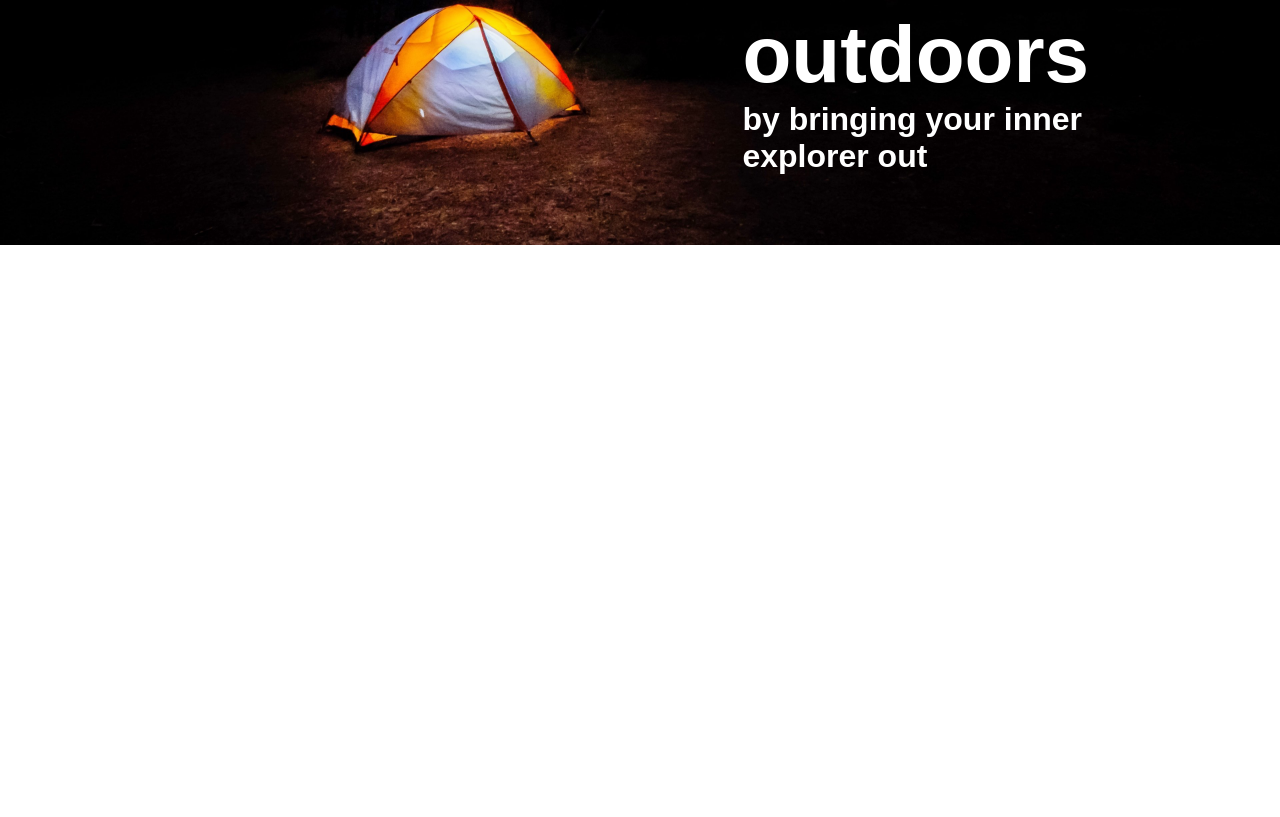
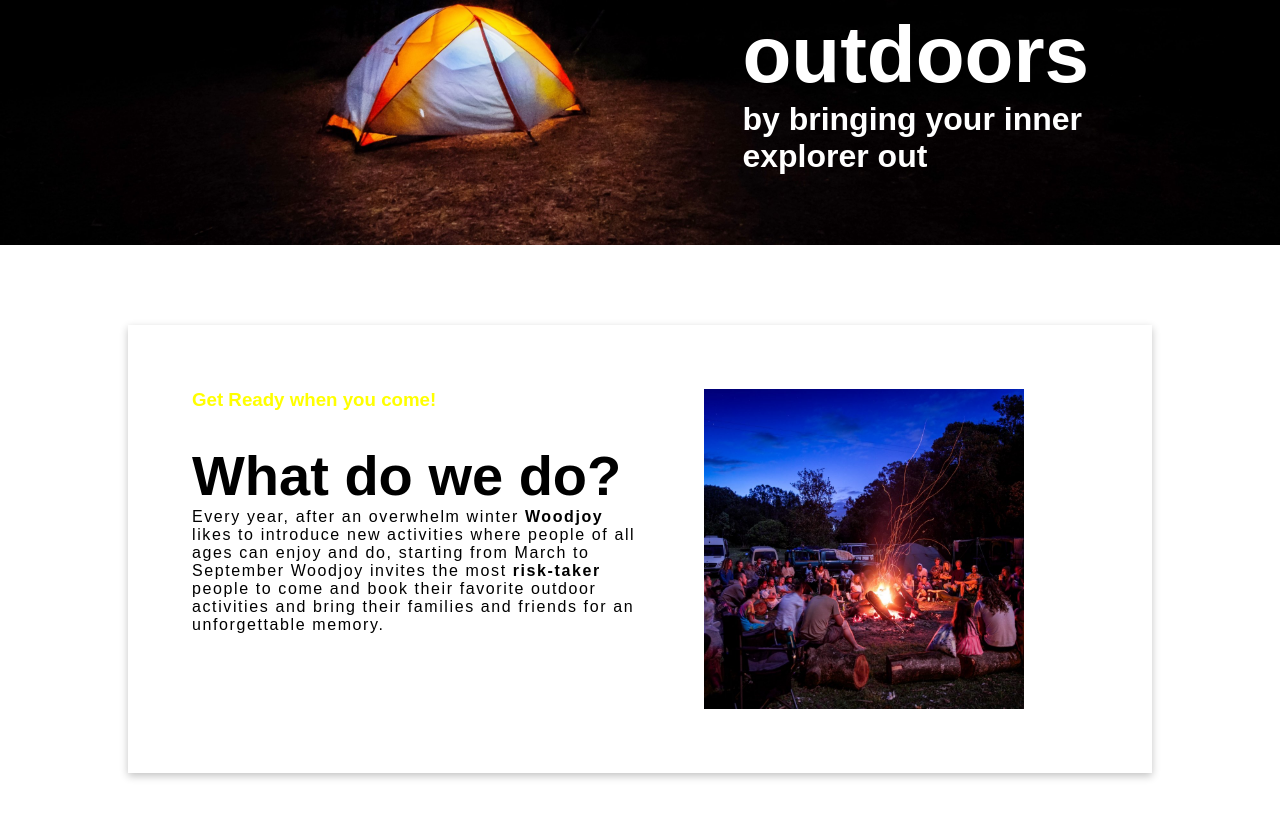
Before and after one commit to JohanFernandoLema/campingApp, a React (Vite) app: page / in a window 1280 px wide. Shown: the part 315-1132 px from the top of the page. Before the commit the page ends 800 px from the top, so only its background shows below. Built offline with nearby package versions, Linux system fonts and the light colour scheme.

Commit message:
small description about the camping website added

```diff
--- a/package.json
+++ b/package.json
@@ -10,10 +10,14 @@
     "preview": "vite preview"
   },
   "dependencies": {
+    "@emotion/react": "^11.11.0",
+    "@emotion/styled": "^11.11.0",
     "@fontsource/poppins": "^5.0.0",
     "@fortawesome/fontawesome-svg-core": "^6.4.0",
     "@fortawesome/free-solid-svg-icons": "^6.4.0",
     "@fortawesome/react-fontawesome": "^0.2.0",
+    "@mui/material": "^5.13.1",
+    "framer-motion": "^10.12.12",
     "react": "^18.2.0",
     "react-dom": "^18.2.0",
     "sass": "^1.62.1"
--- a/src/App.jsx
+++ b/src/App.jsx
@@ -1,4 +1,10 @@
 import Navbar from './components/navbar/navbar'
+import About from './components/about/about'
 export function App() {
-  return <Navbar />
+  return (
+    <div>
+      <Navbar />
+      <About />
+    </div>
+  )
 }
--- /dev/null
+++ b/src/components/about/about.jsx
@@ -0,0 +1,26 @@
+import './about.scss'
+const img = '../../../Assets/images/campFire.jpg'
+const About = () => {
+  return (
+    <div className="container">
+      <div className="card">
+        <div>
+          <h3>Get Ready when you come!</h3>
+          <h1>What do we do?</h1>
+          <p>
+            Every year, after an overwhelm winter <b>Woodjoy</b> likes to
+            introduce new activities where people of all ages can enjoy and do,
+            starting from March to September Woodjoy invites the most{' '}
+            <b>risk-taker</b> people to come and book their favorite outdoor
+            activities and bring their families and friends for an unforgettable
+            memory.
+          </p>
+        </div>
+        <div className="imageContainer">
+          <img src={img} alt="campFire" className="picture" />
+        </div>
+      </div>
+    </div>
+  )
+}
+export default About
--- /dev/null
+++ b/src/components/about/about.scss
@@ -0,0 +1,29 @@
+.container {
+  width: 80%;
+  margin: auto;
+  .card {
+    margin: 5rem 0;
+    padding: 4rem;
+    display: grid;
+    grid-template-columns: 50% 50%;
+    // #FBFAF8 ----- bg - color
+    box-shadow: rgba(0, 0, 0, 0.24) 0px 3px 8px;
+    p {
+      letter-spacing: 0.1rem;
+    }
+    h3 {
+      color: yellow;
+      margin-bottom: 2rem;
+    }
+    h1 {
+      font-size: 3.5rem;
+    }
+    .imageContainer {
+      display: flex;
+      justify-content: center;
+      .picture {
+        height: 20rem;
+      }
+    }
+  }
+}
```
Also changed, not shown: public/Assets/images/campFire.jpg (added), 1 other file (tests, documents, lock files or other folders).
